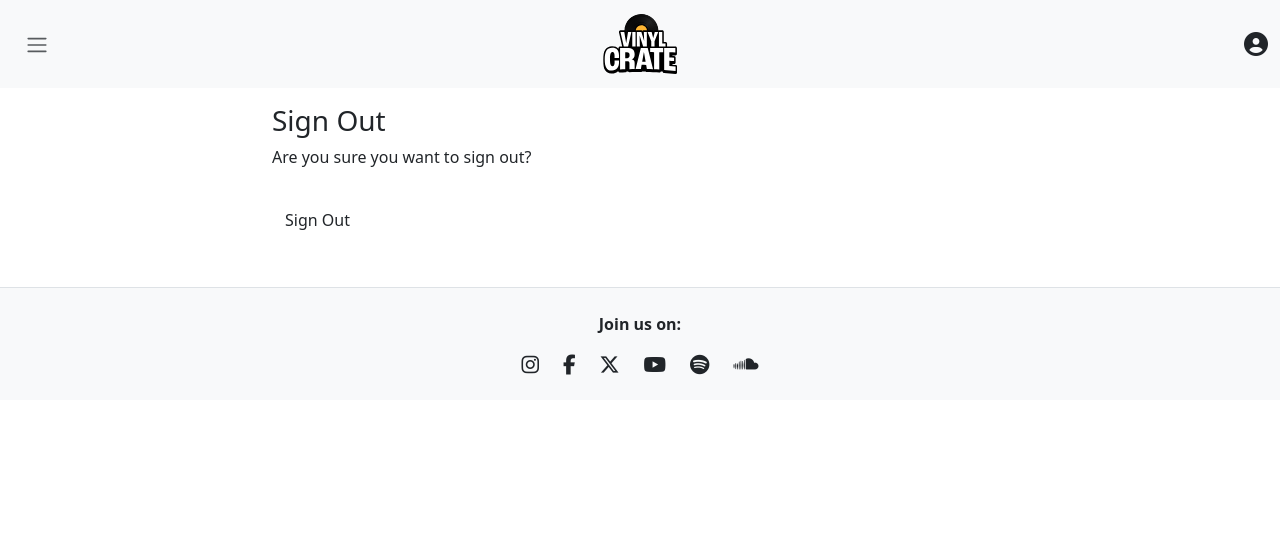
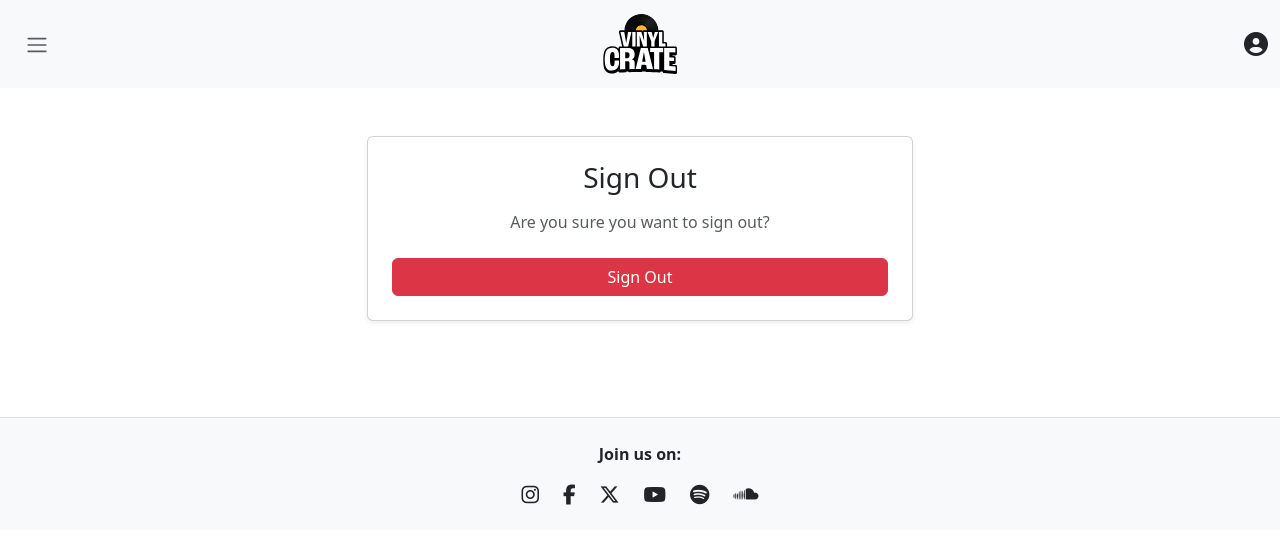
Before and after one commit to sd-powell/portfolio_project_3, a Django app: page /accounts/logout/ in a window 1280 px wide. Shown: the top 544 px of the page. Run offline with Django 4.2, Linux system fonts and the light colour scheme; the visitor is signed in with stand-in values (Sample User, id 1); some libraries are stand-ins or nearby versions.

Commit message:
update logout bootstrap template with consistent styling

```diff
--- a/templates/account/logout.html
+++ b/templates/account/logout.html
@@ -1,29 +1,26 @@
 {% extends "base.html" %}
-
 {% load i18n %}
 
 {% block head_title %}{% trans "Sign Out" %}{% endblock %}
 
 {% block content %}
-<div class="container">
-    <div class="row">
-        <div class="col-md-8 mt-3 offset-md-2">
-            <h3>{% trans "Sign Out" %}</h3>
-
-            <p>{% trans 'Are you sure you want to sign out?' %}</p>
-        </div>
-    </div>
-    <div class="row">
-        <div class="col-md-8 mt-3 offset-md-2">
+<!-- Custom logout template using Bootstrap -->
+<div class="container py-5">
+    <div class="row justify-content-center">
+        <div class="col-md-6">
+            <div class="card shadow-sm rounded p-4 text-center">
+                <h3 class="mb-3">{% trans "Sign Out" %}</h3>
+                <p class="text-muted mb-4">{% trans 'Are you sure you want to sign out?' %}</p>
 
                 <form method="post" action="{% url 'account_logout' %}">
                     {% csrf_token %}
                     {% if redirect_field_value %}
                     <input type="hidden" name="{{ redirect_field_name }}" value="{{ redirect_field_value }}" />
                     {% endif %}
-                <button class="btn btn-signup right" type="submit">{% trans 'Sign Out' %}</button>
+                    <button type="submit" class="btn btn-danger w-100">{% trans 'Sign Out' %}</button>
                 </form>
             </div>
         </div>
     </div>
+</div>
 {% endblock %}
```
Lines whose indentation alone changed are shown as unchanged.
